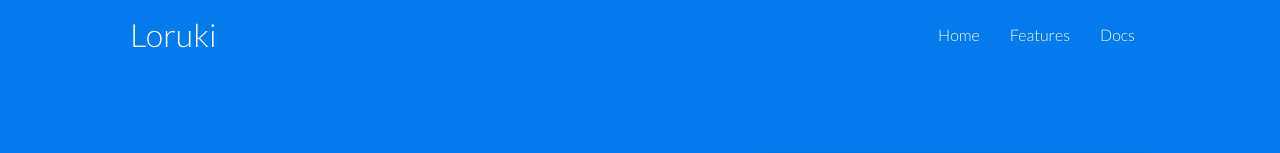
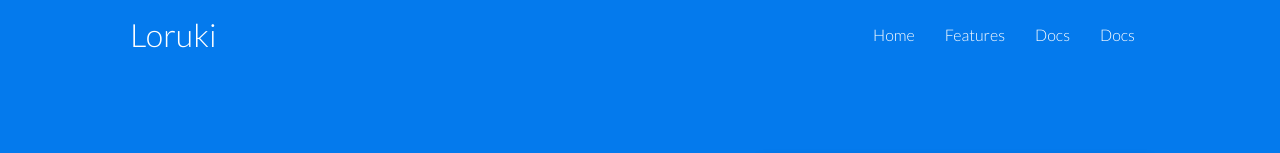
Before and after one commit to ARF824/testSite, a plain HTML site: page index.html in a window 1280 px wide. Shown: the top 153 px of the page. Drawn offline with Linux system fonts and the light colour scheme.

Commit message:
Update index.html

```diff
--- a/index.html
+++ b/index.html
@@ -18,6 +18,7 @@
             <ul>
               <li><a href="index.html">Home</a></li>
               <li><a href="features.html">Features</a></li>
+              <li><a href="docs.html">Docs</a></li>
               <li><a href="docs.html">Docs</a></li>
             </ul>
           </nav>
```
